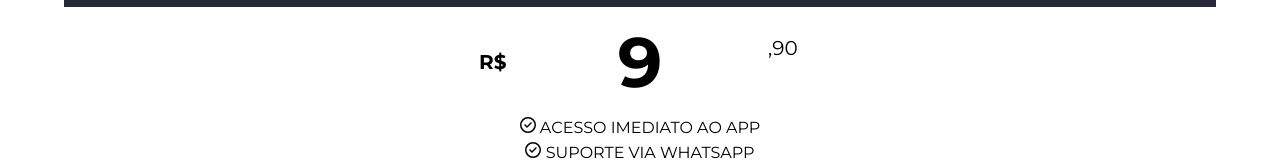
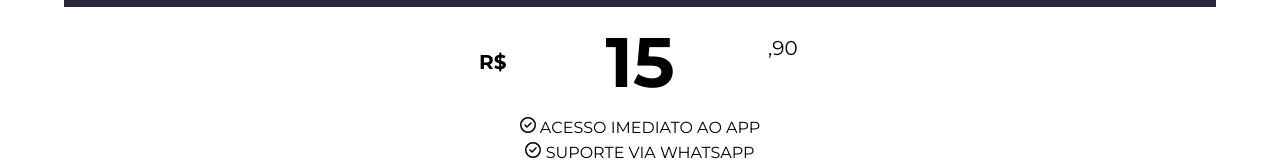
Before and after one commit to jogodofuturo/ferramentasecreta, a plain HTML site: page index.html in a window 1280 px wide. Shown: the part 1560-1721 px from the top of the page. Drawn offline with Linux system fonts and the light colour scheme.

Commit message:
Update index.html

```diff
--- a/index.html
+++ b/index.html
@@ -160,7 +160,7 @@
         </div>
         <div class="preco">
             <p class="rs">R$</p>
-            <h1>9</h1>
+            <h1>15</h1>
             <p class="centavos">,90</p>
         </div>
         <ul>
```
